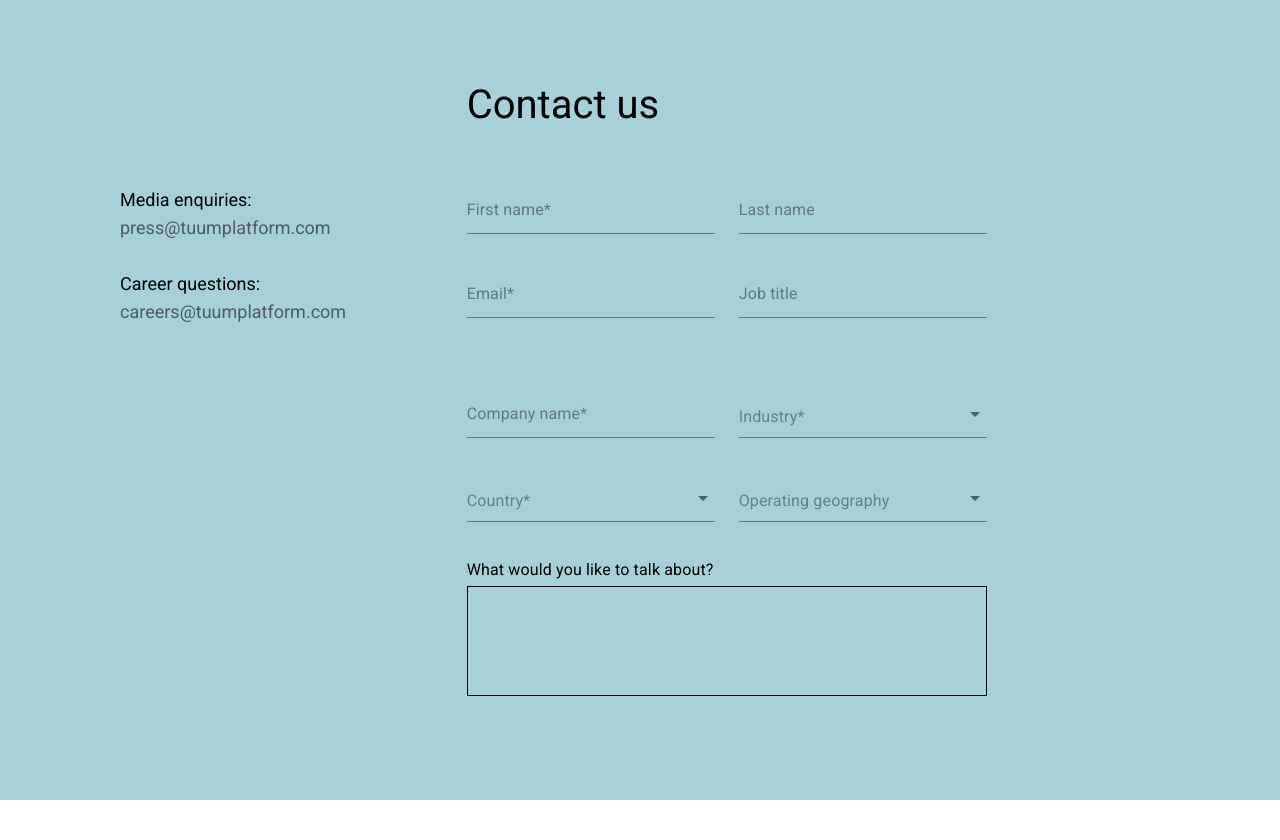
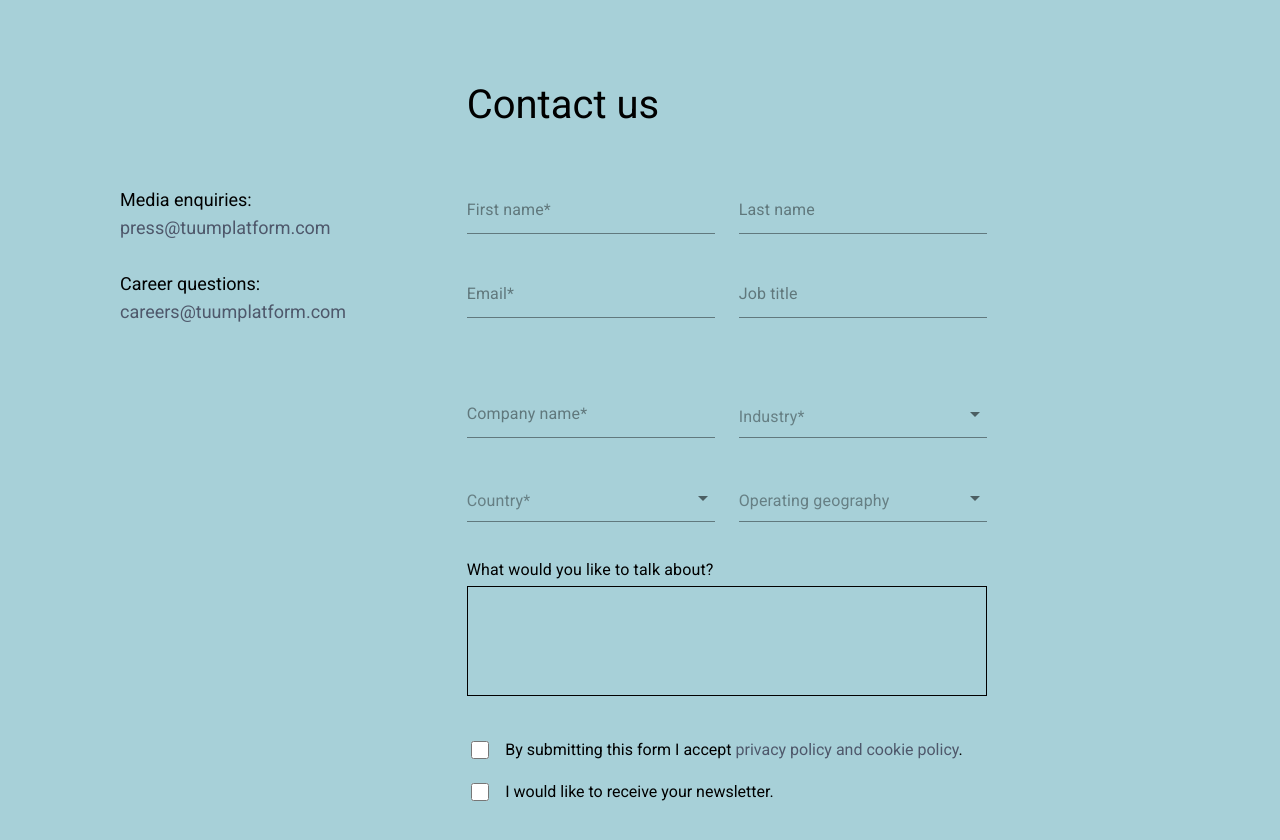
Before and after one commit to Zackyy1/triwizard-tournament, a React (Create React App) app: page / in a window 1280 px wide. Shown: the top 840 px of the page. Before the commit the page ends 800 px from the top, so only its background shows below. Built offline with nearby package versions, Linux system fonts and the light colour scheme.

Commit message:
checkboxes and styling

```diff
--- /dev/null
+++ b/src/components/CustomCheckbox/CustomCheckbox.js
@@ -0,0 +1,16 @@
+// import { Checkbox, checkboxClasses, FilledInput, FormControlLabel } from "@mui/material";
+import React from "react";
+import './CustomCheckbox.scss'
+
+const CustomCheckbox = ({ name, id, ariaLabel, label, onChange }) => {
+
+
+  return (
+    <div className="custom-checkbox">
+      <input name={name} id={id} type={'checkbox'} aria-label={ariaLabel} />
+      <label htmlFor={id}>{label}</label>
+    </div>
+  );
+};
+
+export default CustomCheckbox;
--- /dev/null
+++ b/src/components/CustomCheckbox/CustomCheckbox.scss
@@ -0,0 +1,23 @@
+@import "../../styles/mixins";
+
+.custom-checkbox {
+  @include flex();
+  @include rem(line-height, 26);
+  @include align-items(center);
+  text-align: left;
+  margin-bottom: 16px;
+
+  &:last-child {
+    margin-bottom: 0;
+  }
+
+  label {
+    width: 100%;
+  }
+
+  input[type="checkbox"] {
+    width: 20px;
+    height: 20px;
+    margin-right: 16px;
+  }
+}
--- a/src/components/Dropdown/Dropdown.js
+++ b/src/components/Dropdown/Dropdown.js
@@ -1,4 +1,4 @@
-import React from 'react'
+import React, { useState } from 'react'
 import { FormControl, InputLabel, MenuItem, Select } from '@mui/material'
 import './Dropdown.scss'
 
@@ -6,6 +6,7 @@ import './Dropdown.scss'
 const Dropdown = ({ items, isCountries, name, required }) => {
 
     const label = `${name}${required ? '*' : ''}`
+    const [value, setValue] = useState('')
 
     return (
         <div className='dropdown field'>
@@ -17,9 +18,9 @@ const Dropdown = ({ items, isCountries, name, required }) => {
             }} >
                 <InputLabel id="demo-simple-select-label">{label}</InputLabel>
 
-                <Select label={label} id="industry-dropdown" labelId="industry-label">
+                <Select onChange={({target}) => setValue(target.value)} value={value} label={label} id="industry-dropdown" labelId="industry-label">
 
-                    {items.map(item => <MenuItem disableAnimations key={item.value} value={item.value}>
+                    {items.map(item => <MenuItem key={item.value} value={item.value}>
                         {isCountries && <img className='flag' src={`https://flagcdn.com/w20/${item.value.toLowerCase()}.png`} alt="..." />}{item.label}
 
                     </MenuItem>)}
--- a/src/components/Input/Input.js
+++ b/src/components/Input/Input.js
@@ -10,7 +10,7 @@ const Input = ({ textarea, name, label, type, placeholder, required, disabled })
 
             {label && <InputLabel>{label}</InputLabel>}
 
-            <TextField multiline={!!textarea} rows={!!textarea ? '4' : undefined} style={{
+            <TextField multiline={!!textarea} rows={!!textarea ? '4' : ''} style={{
                 '&:hover fieldset': {
                     borderColor: 'grey',
                 },
--- /dev/null
+++ b/src/components/Link/Link.js
@@ -0,0 +1,10 @@
+import React from 'react'
+import './Link.scss'
+
+const Link = ({children, href, target, rel}) => {
+  return (
+    <a className='custom-link' href={href} rel={rel} target={target}>{children}</a>
+  )
+}
+
+export default Link
--- /dev/null
+++ b/src/components/Link/Link.scss
@@ -0,0 +1,5 @@
+a.custom-link {
+    color: #140923;
+    opacity: 0.6;
+    text-decoration: none;
+  }
--- a/src/layout/ContactUs.js
+++ b/src/layout/ContactUs.js
@@ -1,90 +1,155 @@
-import React, { lazy, Suspense, useState } from 'react'
-import './ContactUs.scss'
-import './ContactUsTablet.scss'
-import './ContactUsMobile.scss'
+import React, { lazy, Suspense, useState } from "react";
+import "./ContactUs.scss";
+import "./ContactUsTablet.scss";
+import "./ContactUsMobile.scss";
 
-import countries from '../shared/countries'
+import countries from "../shared/countries";
+import { Checkbox, FormControlLabel, FormGroup } from "@mui/material";
+import Link from "../components/Link/Link";
+import CustomCheckbox from "../components/CustomCheckbox/CustomCheckbox";
 
-const Input = lazy(() => import('../components/Input/Input'))
-const Dropdown = lazy(() => import('../components/Dropdown/Dropdown'))
-
+const Input = lazy(() => import("../components/Input/Input"));
+const Dropdown = lazy(() => import("../components/Dropdown/Dropdown"));
 
 // Configuration for dropdowns
-const industries = ['Automotive', 'Banking', 'Consulting', 'Finance', 'Healthcare', 'Media/PR', 'Retail', 'Technology', 'Telecommunication', 'Other']
-const operatingGeographies = ['National', 'Regional', 'Global']
+const industries = [
+  "Automotive",
+  "Banking",
+  "Consulting",
+  "Finance",
+  "Healthcare",
+  "Media/PR",
+  "Retail",
+  "Technology",
+  "Telecommunication",
+  "Other",
+];
+const operatingGeographies = ["National", "Regional", "Global"];
 
 export const ContactUs = () => {
-    const [industry, setIndustry] = useState(null)
-    const [country, setCountry] = useState(null)
-    const [operatingGeography, setOperatingGeography] = useState(null)
+  const [industry, setIndustry] = useState(null);
+  const [country, setCountry] = useState(null);
+  const [operatingGeography, setOperatingGeography] = useState(null);
 
   const composeCountryItems = () => {
-        return countries.map(country => {
+    return countries.map((country) => {
       return {
         label: country.name,
-                value: country.code
-            }
-        })
-    }
+        value: country.code,
+      };
+    });
+  };
 
   const composeIndustryItems = () => {
-        return industries.map(industry => {
+    return industries.map((industry) => {
       return {
         label: industry,
-                value: encodeURIComponent(industry.toLowerCase())
-            }
-        })
-    }
+        value: encodeURIComponent(industry.toLowerCase()),
+      };
+    });
+  };
 
   const composeGeographyItems = () => {
-        return operatingGeographies.map(geography => {
+    return operatingGeographies.map((geography) => {
       return {
         label: geography,
-                value: encodeURIComponent(geography.toLowerCase())
-            }
-        })
-    }
+        value: encodeURIComponent(geography.toLowerCase()),
+      };
+    });
+  };
 
   return (
-        <div className='contact-us'>
-            <div className='background'></div>
+    <div className="contact-us">
+      <div className="background"></div>
       <h4>Contact us</h4>
 
-
-            <div className='contact-info'>
-                <div className='item'>
+      <div className="contact-info">
+        <div className="item">
           <p>Media enquiries:</p>
-                    <a href="mailto:press@tuumplatform.com">press@tuumplatform.com</a>
+          <Link href="mailto:press@tuumplatform.com" rel={"noreferrer"}>
+            press@tuumplatform.com
+          </Link>
         </div>
-                <div className='item'>
+        <div className="item">
           <p>Career questions:</p>
-                    <a href="mailto:careers@tuumplatform.com">careers@tuumplatform.com</a>
+          <Link href="mailto:careers@tuumplatform.com" rel={"noreferrer"}>
+            careers@tuumplatform.com
+          </Link>
         </div>
       </div>
 
       <form>
         <Suspense fallback={null}>
-
-                    <div className='split'>
-                        <Input name="first-name" placeholder="First name" required type="text" />
+          <div className="split">
+            <Input
+              name="first-name"
+              placeholder="First name"
+              required
+              type="text"
+            />
             <Input name="last-name" placeholder="Last name" type="text" />
             <Input name="email" placeholder="Email" required type="text" />
             <Input name="job-title" placeholder="Job title" type="text" />
-                        <div className='spacer'></div>
-                        <Input name="company-name" placeholder="Company name" required type="text" />
-                        <Dropdown required name={'Industry'} items={composeIndustryItems()} onChange={setIndustry} />
-                        <Dropdown required name={'Country'} items={composeCountryItems()} isCountries onChange={setCountry} />
-                        <Dropdown name={'Operating geography'} items={composeGeographyItems()} onChange={setOperatingGeography} />
-                        <Input textarea name="topic" label={"What would you like to talk about?"} />
+            <div className="spacer"></div>
+            <Input
+              name="company-name"
+              placeholder="Company name"
+              required
+              type="text"
+            />
+            <Dropdown
+              required
+              name={"Industry"}
+              items={composeIndustryItems()}
+              onChange={setIndustry}
+            />
+            <Dropdown
+              required
+              name={"Country"}
+              items={composeCountryItems()}
+              isCountries
+              onChange={setCountry}
+            />
+            <Dropdown
+              name={"Operating geography"}
+              items={composeGeographyItems()}
+              onChange={setOperatingGeography}
+            />
+            <Input
+              textarea
+              name="topic"
+              label={"What would you like to talk about?"}
+            />
 
+            <div className="checkboxes">
+              {/* <FormGroup> */}
+                <CustomCheckbox
+                  ariaLabel={
+                    "By submitting this form I accept privacy policy and cookie policy."
+                  }
+                  label={
+                    <>
+                      By submitting this form I accept{" "}
+                      <Link
+                        target={"_blank"}
+                        rel={"noreferrer"}
+                        href="/privacy-policy/"
+                      >
+                        privacy policy and cookie policy
+                      </Link>
+                      .
+                    </>
+                  }
+                />
+                <CustomCheckbox
+                  ariaLabel={"I would like to receive your newsletter."}
+                  label={"I would like to receive your newsletter."}
+                />
+              {/* </FormGroup> */}
             </div>
-
+          </div>
         </Suspense>
       </form>
-
-
-
-
     </div>
-    )
-}
+  );
+};
--- a/src/layout/ContactUs.scss
+++ b/src/layout/ContactUs.scss
@@ -1,4 +1,4 @@
-@import '../styles/mixins';
+@import "../styles/mixins";
 
 .contact-us {
   padding: 80px 72px 40px;
@@ -40,16 +40,10 @@
     @include rem(font-size, 18);
 
     .item {
-
       &:first-child {
         margin-bottom: 28px;
       }
 
-            a {
-                color: #140923;
-                opacity: 0.6;
-                text-decoration: none;
-            }
     }
   }
 
@@ -62,6 +56,10 @@
       grid-area: 3 / span 2;
     }
 
+    .checkboxes {
+      grid-area: 7 / span 2;
+    }
+
     .split {
       display: grid;
       grid-template-columns: repeat(2, minmax(0, 1fr));
@@ -69,24 +67,17 @@
       row-gap: 36px;
 
       .field {
-
         &:not(.textarea) {
-
           max-width: 284px;
         }
-
 
         &:nth-child(even) {
           margin-right: 0;
         }
-
       }
     }
-
   }
-
 }
-
 
 @include max-tablet {
   .contact-us form {
--- a/src/styles/_mixins.scss
+++ b/src/styles/_mixins.scss
@@ -39,3 +39,21 @@
     min-width: 180px;
     color: black;
 }
+
+@mixin align-items($value: stretch) {
+    @if $value == flex-start {
+        -webkit-box-align: start;
+        -moz-box-align: start;
+        -ms-flex-align: start;
+    } @else if $value == flex-end {
+        -webkit-box-align: end;
+        -moz-box-align: end;
+        -ms-flex-align: end;
+    } @else {
+        -webkit-box-align: $value;
+        -moz-box-align: $value;
+        -ms-flex-align: $value;
+    }
+    -webkit-align-items: $value;
+    align-items: $value;
+}
```
Lines whose indentation alone changed are shown as unchanged.
